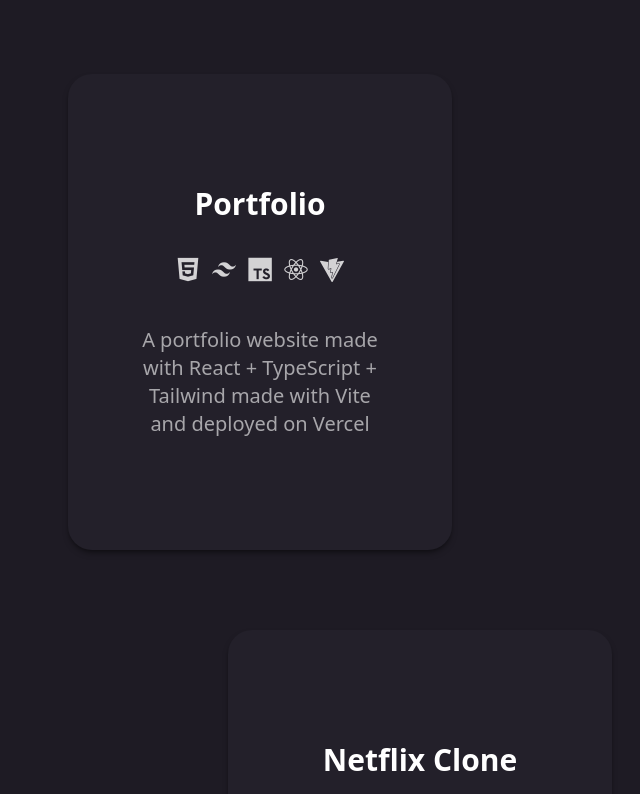
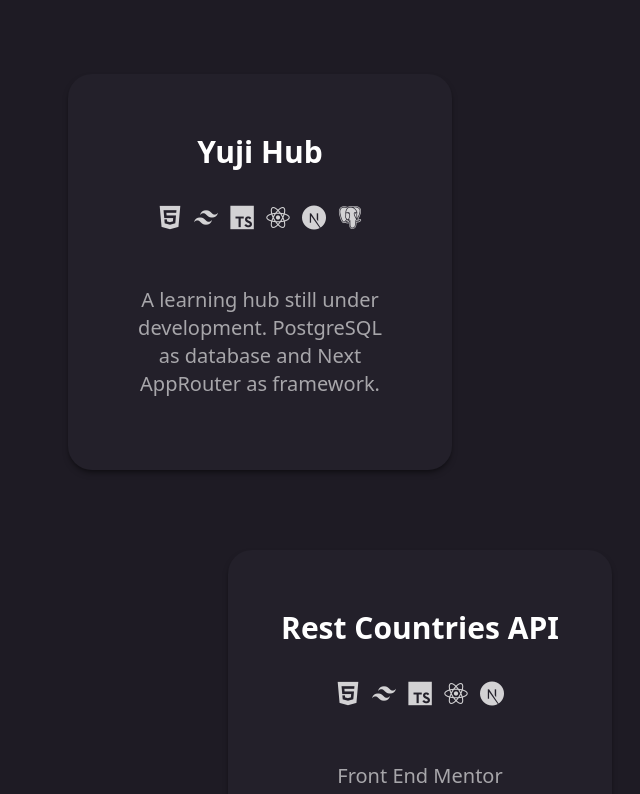
Before and after one commit to douglasyabuki/Portfolio, a React (Vite) app: page / in a window 1280 px wide. Shown: the part 6600-7394 px from the top of the page, without its empty margins (300-940 px from the left). Built offline with nearby package versions, Linux system fonts and the light colour scheme; a web font is replaced by a local one.

Commit message:
Update: Projects list

```diff
--- a/src/components/main-view/projects/project-cards/project-card/ProjectCard.tsx
+++ b/src/components/main-view/projects/project-cards/project-card/ProjectCard.tsx
@@ -25,7 +25,9 @@
   // Conditional styling based on id being even or odd to avoid nesting ternary operations
   let backgroundChoose = item.id % 2 === 0 ? `custom-bg-1` : `custom-bg-2`;
   let shouldTranslate = item.id % 2 === 0 ? `lg:-translate-x-20` : `lg:translate-x-20`;
-  let translateAndBackground = isExtended ? `cursor-default hover:shadow-outer ${backgroundChoose}` : `bg-background-div1 hover:-translate-y-5 hover:shadow-lg hover:shadow-translucid-black ${shouldTranslate}`;
+  let translateAndBackground = isExtended
+    ? `cursor-default hover:shadow-outer ${backgroundChoose}`
+    : `bg-background-div1 hover:-translate-y-5 hover:shadow-lg hover:shadow-translucid-black ${shouldTranslate}`;
 
   // Creating a new list of ISkill interface containing only techs used in the specific project
   const filteredSkills = skillList.filter((skill) => item.techs.includes(skill.skillName));
--- a/src/components/main-view/projects/project-cards/project-card/card-main-frame/CardMainFrame.tsx
+++ b/src/components/main-view/projects/project-cards/project-card/card-main-frame/CardMainFrame.tsx
@@ -1,5 +1,5 @@
 // Interfaces
-import { ISkill } from "../../../../../../interfaces/ISkill";
+import { ISkill } from '../../../../../../interfaces/ISkill';
 
 // Props destructuring
 interface Props {
@@ -10,14 +10,18 @@
 }
 
 // Card main frame main function
-export default function CardMainFrame({projectName, projectDescription, isExtended, technologies}: Props) {
-
+export default function CardMainFrame({
+  projectName,
+  projectDescription,
+  isExtended,
+  technologies,
+}: Props) {
   // Returns the title, description and technologies to ProjectCard.tsx
   return (
     <div
       className={`${
-        isExtended ? `` : `lg:w-72 2xl:w-96`
-      } flex-col space-y-8 text-center align-middle lg:py-12 xl:space-y-12 xl:py-16`}
+        isExtended ? `min-w-[30vw] lg:py-12 xl:py-16` : `py-3 lg:w-72 2xl:w-96`
+      } flex-col space-y-8 text-center align-middle xl:space-y-12`}
     >
       <div className="block space-y-8">
         <h2 className="mb-2 text-xl font-bold xs:text-2xl md:text-4xl lg:text-2xl xl:mb-4 xl:text-3xl 2xl:text-4xl">
@@ -41,9 +45,11 @@
           ))}
         </div>
       </div>
-      <h3 className="opacity-60 xs:text-lg md:text-xl lg:px-4 lg:text-lg xl:text-xl 2xl:text-3xl">
-        {projectDescription}
-      </h3>
+      <div className="flex h-full w-full justify-center opacity-60 lg:px-4 xl:py-3">
+        <h3 className="xs:text-lg md:text-xl lg:max-w-[400px] lg:text-lg xl:text-xl 2xl:text-3xl">
+          {projectDescription}
+        </h3>
+      </div>
     </div>
   );
 }
--- a/src/components/main-view/projects/project-cards/project-list/project-list.ts
+++ b/src/components/main-view/projects/project-cards/project-list/project-list.ts
@@ -1,76 +1,100 @@
 // Interface
-import { IProject } from "../../../../../interfaces/IProject"
+import { IProject } from '../../../../../interfaces/IProject';
 
 // Exports the list of projects to Projects.tsx
 export const projectList: IProject[] = [
   {
     id: 0,
+    name: 'Yuji Hub',
+    description:
+      'A learning hub still under development. PostgreSQL as database and Next AppRouter as framework.',
+    imageSrc: '/proj-yujihub.jpg',
+    imageAlt: 'Screenshot of my Yuji Hub project',
+    url: 'https://yuji-hub.vercel.app/',
+    gitUrl: 'https://github.com/douglasyabuki/yuji-hub',
+    techs: ['HTML5', 'Tailwind', 'TypeScript', 'React', 'NextJS', 'PostgreSQL'],
+  },
+  {
+    id: 1,
+    name: 'Rest Countries API',
+    description:
+      'Front End Mentor challenge built in Next (AppRouter) and deployed on Vercel. Includes mock API response. There is a hidden game in this project.',
+    imageSrc: '/proj-countries.jpg',
+    imageAlt: 'Screenshot of my Rest Countries API project',
+    url: 'https://rest-countries-api-douglasyabuki.vercel.app/',
+    gitUrl: 'https://github.com/douglasyabuki/rest-countries-api',
+    techs: ['HTML5', 'Tailwind', 'TypeScript', 'React', 'NextJS'],
+  },
+  {
+    id: 2,
     name: 'Portfolio',
-    description: 'A portfolio website made with React + TypeScript + Tailwind made with Vite and deployed on Vercel',
+    description:
+      'A portfolio website made with React + TypeScript + Tailwind made with Vite and deployed on Vercel',
     imageSrc: '/proj-portfolio.jpg',
     imageAlt: 'Screenshot of my portfolio project',
     url: 'https://portfolio-douglasyabuki.vercel.app/',
     gitUrl: 'https://github.com/douglasyabuki/portfolio',
-    techs: ['HTML5','Tailwind','TypeScript','React','Vite'],
+    techs: ['HTML5', 'Tailwind', 'TypeScript', 'React', 'Vite'],
   },
   {
-    id: 1,
+    id: 3,
     name: 'Netflix Clone',
-    description: "Legally cloning Netflix's website with React + TypeScript + Tailwind on Vite. Consuming API from themoviedb.org.",
+    description:
+      "Legally cloning Netflix's website with React + TypeScript + Tailwind on Vite. Consuming API from themoviedb.org.",
     imageSrc: '/proj-netflix.jpg',
     imageAlt: 'Screenshot of my netflix cloning project',
     url: 'https://netflix-clone-pq9zd92oa-douglasyabuki.vercel.app/',
     gitUrl: 'https://github.com/douglasyabuki/netflix-clone',
-    techs: ['HTML5','Tailwind','TypeScript','React','Vite'],
+    techs: ['HTML5', 'Tailwind', 'TypeScript', 'React', 'Vite'],
   },
   {
-    id: 2,
+    id: 4,
     name: 'Sudoku Solver',
-    description: "React + TypeScript sudoku solver app using Next.js. Fetches data from own API.",
+    description: 'React + TypeScript sudoku solver app using Next.js. Fetches data from own API.',
     imageSrc: '/proj-sudoku.jpg',
     imageAlt: 'Screenshot of my sudoku-solver project',
     url: 'https://my-sudoku-solver-douglasyabuki.vercel.app/',
     gitUrl: 'https://github.com/douglasyabuki/my-sudoku-solver',
-    techs: ['HTML5','CSS3','TypeScript','React','NextJS'],
+    techs: ['HTML5', 'CSS3', 'TypeScript', 'React', 'NextJS'],
   },
   {
-    id: 3,
+    id: 5,
     name: 'Memory Game',
-    description: "A React + TypeScript memory game using Vite.",
+    description: 'A React + TypeScript memory game using Vite.',
     imageSrc: '/proj-memory.jpg',
     imageAlt: 'Screenshot of my memory game project',
     url: 'https://react-memory-game-douglasyabuki.vercel.app/',
     gitUrl: 'https://github.com/douglasyabuki/react-memory-game',
-    techs: ['HTML5','CSS3','TypeScript','React','Vite'],
+    techs: ['HTML5', 'CSS3', 'TypeScript', 'React', 'Vite'],
   },
   {
-    id: 4,
+    id: 6,
     name: 'Tic tac toe',
-    description: "A simple React + TypeScript Tic-Tac-Toe game using Vite.",
+    description: 'A simple React + TypeScript Tic-Tac-Toe game using Vite.',
     imageSrc: '/proj-tic.jpg',
     imageAlt: 'Screenshot of my Tic Tac Toe project',
     url: 'https://react-tic-tac-toe-douglasyabuki.vercel.app/',
     gitUrl: 'https://github.com/douglasyabuki/react-tic-tac-toe',
-    techs: ['HTML5','CSS3','TypeScript','React','Vite'],
+    techs: ['HTML5', 'CSS3', 'TypeScript', 'React', 'Vite'],
   },
   {
-    id: 5,
+    id: 7,
     name: 'Todo list',
-    description: "The classic todo list using React + TypeScript and Vite.",
+    description: 'The classic todo list using React + TypeScript and Vite.',
     imageSrc: '/proj-todo.jpg',
     imageAlt: 'Screenshot of my todo list project',
     url: 'https://todo-list-douglasyabuki.vercel.app/',
     gitUrl: 'https://github.com/douglasyabuki/todo-list',
-    techs: ['HTML5','CSS3','TypeScript','React','Vite'],
+    techs: ['HTML5', 'CSS3', 'TypeScript', 'React', 'Vite'],
   },
   {
-    id: 6,
+    id: 8,
     name: 'Rock Paper Scissors Lizard & Spock',
-    description: "Game suggested by Sheldon (Big Bang Theory) built in Angular.",
+    description: 'Game suggested by Sheldon (Big Bang Theory) built in Angular.',
     imageSrc: '/proj-rock.jpg',
     imageAlt: 'Screenshot of my memory game project',
     url: 'https://douglasyabuki.github.io/rock-paper-scissors/',
     gitUrl: 'https://github.com/douglasyabuki/rock-paper-scissors',
-    techs: ['HTML5','CSS3','TypeScript','Angular'],
+    techs: ['HTML5', 'CSS3', 'TypeScript', 'Angular'],
   },
-]
+];
```
